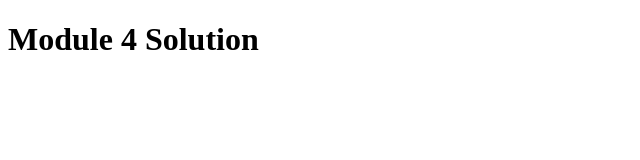
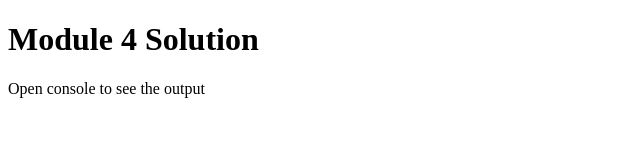
Before and after one commit to TinaD11/Coursera_CSS, a plain HTML site: page module4-solution/index.html in a window 1280 px wide. Shown: the whole page, without its empty margins (0-640 px from the left). Drawn offline with Linux system fonts and the light colour scheme.

Commit message:
Update index.html

```diff
--- a/module4-solution/index.html
+++ b/module4-solution/index.html
@@ -12,5 +12,6 @@
 </head>
 <body>
   <h1>Module 4 Solution</h1>
+  <p>Open console to see the output</p>
 </body>
 </html>
```
